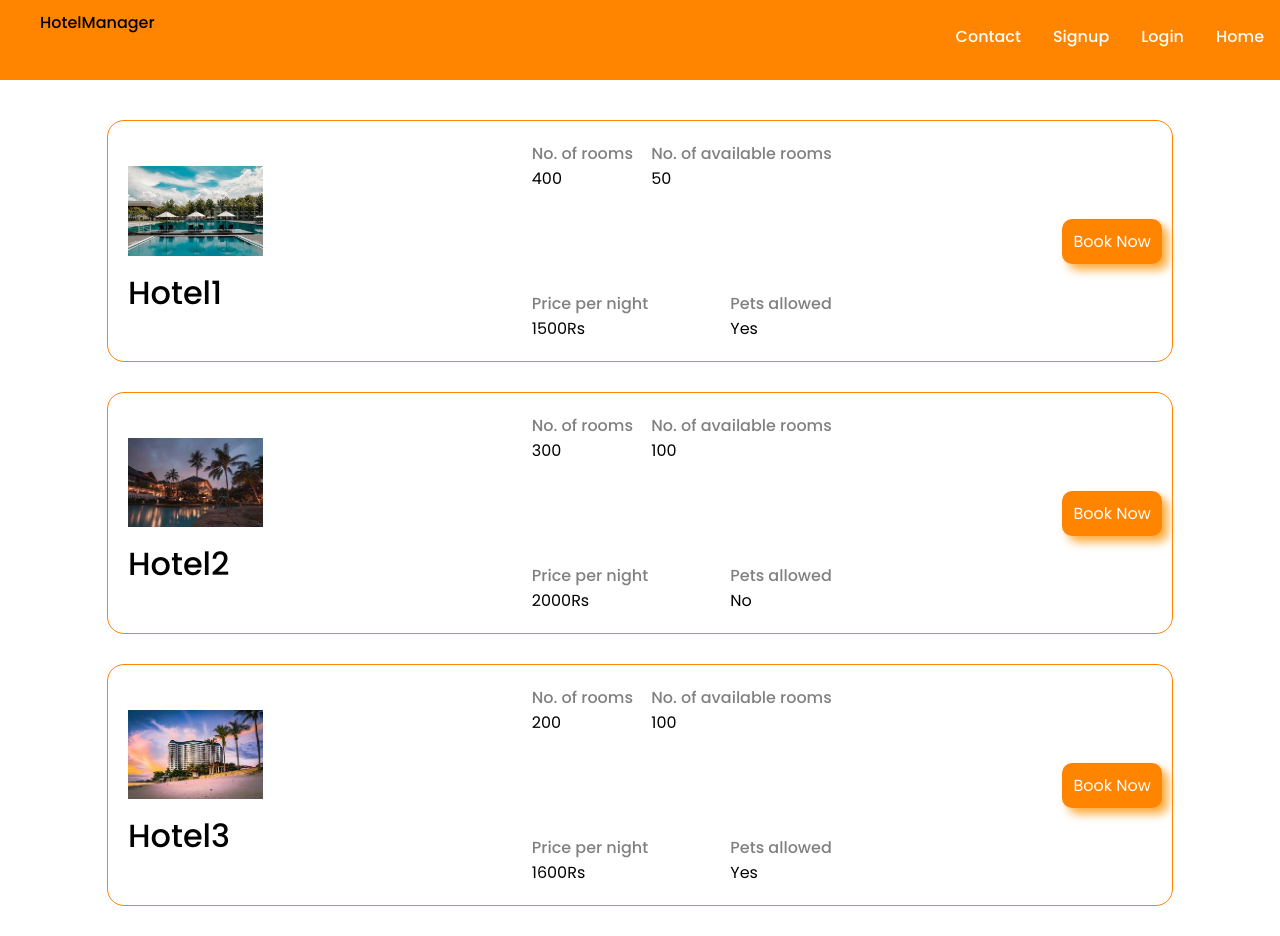
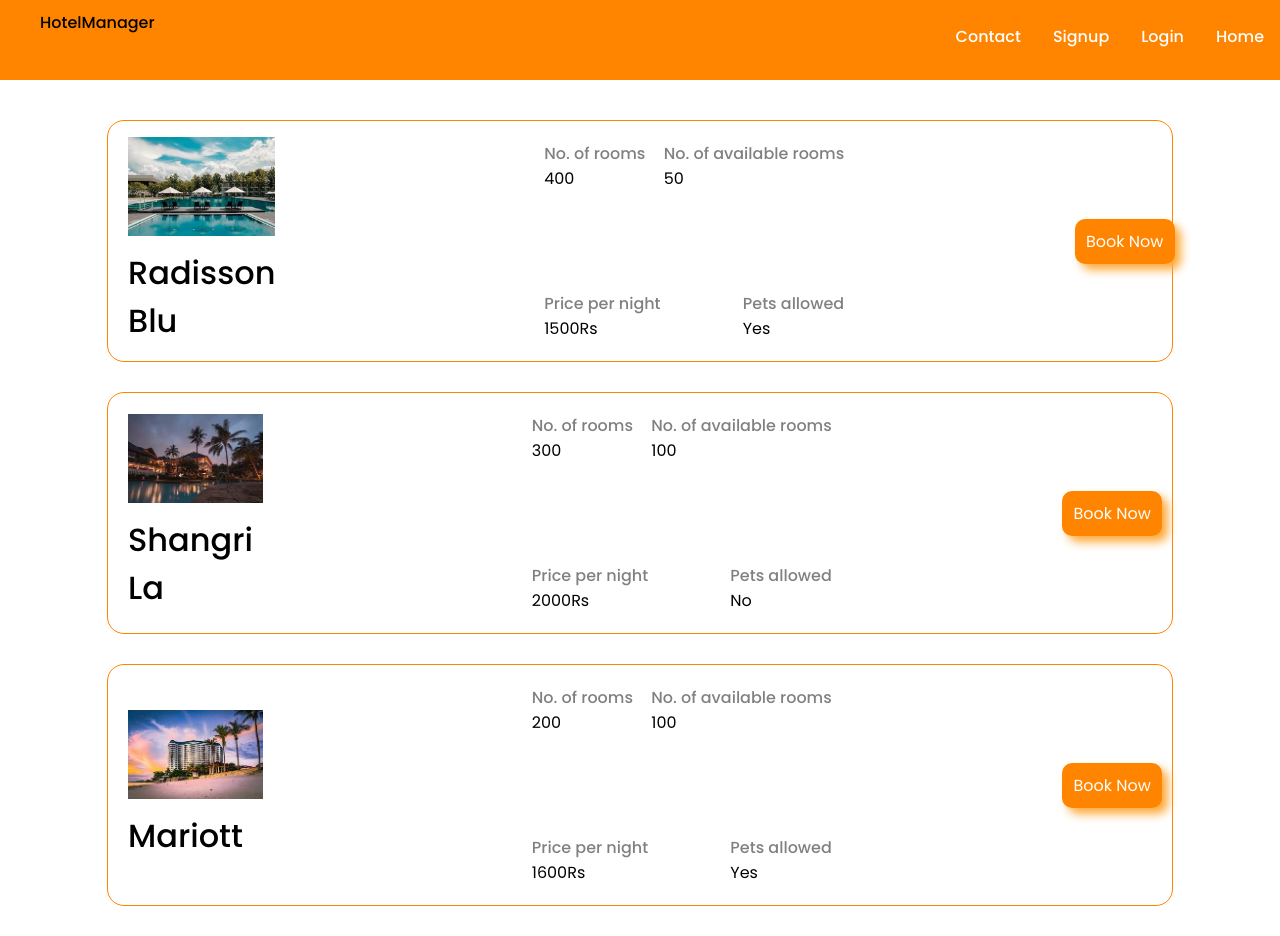
Before and after one commit to NehaKamath29/WAD, a plain HTML site: page hotels.html in a window 1280 px wide. Drawn offline with Linux system fonts and the light colour scheme.

Commit message:
Changed hotel names

```diff
--- a/hotels.html
+++ b/hotels.html
@@ -61,7 +61,7 @@
           <div class="hotel-name">
             <img class="hotel-image" src="./assets/img/hotel1_image.jpeg" />
             <br class="breakline" />
-            <span>Hotel1</span>
+            <span>Radisson Blu</span>
           </div>
 
           <div class="hotel-info">
@@ -93,7 +93,7 @@
           <div class="hotel-name">
             <img class="hotel-image" src="./assets/img/hotel2_image.jpeg" />
             <br class="breakline" />
-            <span>Hotel2</span>
+            <span>Shangri La</span>
           </div>
 
           <div class="hotel-info">
@@ -126,7 +126,7 @@
           <div class="hotel-name">
             <img class="hotel-image" src="./assets/img/hotel3_image.jpeg" />
             <br class="breakline" />
-            <span>Hotel3</span>
+            <span>Mariott</span>
           </div>
 
           <div class="hotel-info">
```
